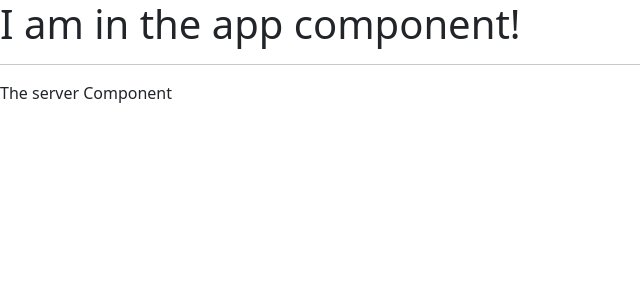
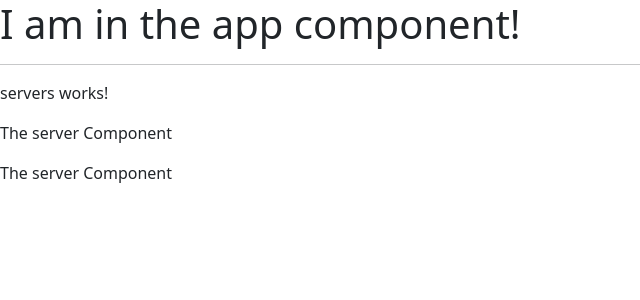
Before and after one commit to mmraihan/Angular, an Angular app in the folder Maximilian Schwarzmüller/my-first-app/: page / in a window 1280 px wide. Shown: the top 300 px of the page, without its empty margins (0-640 px from the left). Built offline with nearby package versions, Linux system fonts and the light colour scheme.

Commit message:
Basics(21): Nested Component.

```diff
--- a/Maximilian Schwarzmüller/my-first-app/src/app/app.component.html
+++ b/Maximilian Schwarzmüller/my-first-app/src/app/app.component.html
@@ -1,3 +1,3 @@
 <h1>I am in the app component!</h1>
 <hr>
-<app-server></app-server>
+<app-servers></app-servers>
--- a/Maximilian Schwarzmüller/my-first-app/src/app/app.module.ts
+++ b/Maximilian Schwarzmüller/my-first-app/src/app/app.module.ts
@@ -4,11 +4,13 @@
 
 import { AppComponent } from './app.component';
 import { ServerComponent } from './server/server.component';
+import { ServersComponent } from './servers/servers.component';
 
 @NgModule({
   declarations: [
     AppComponent,
-    ServerComponent
+    ServerComponent,
+    ServersComponent
   ],
   imports: [
     BrowserModule,
--- /dev/null
+++ b/Maximilian Schwarzmüller/my-first-app/src/app/servers/servers.component.html
@@ -0,0 +1,3 @@
+<p>servers works!</p>
+<app-server></app-server>
+<app-server></app-server>
--- /dev/null
+++ b/Maximilian Schwarzmüller/my-first-app/src/app/servers/servers.component.ts
@@ -0,0 +1,15 @@
+import { Component, OnInit } from '@angular/core';
+
+@Component({
+  selector: 'app-servers',
+  templateUrl: './servers.component.html',
+  styleUrls: ['./servers.component.css']
+})
+export class ServersComponent implements OnInit {
+
+  constructor() { }
+
+  ngOnInit(): void {
+  }
+
+}
```
Also changed, not shown: Maximilian Schwarzmüller/my-first-app/src/app/servers/servers.component.css (added).
